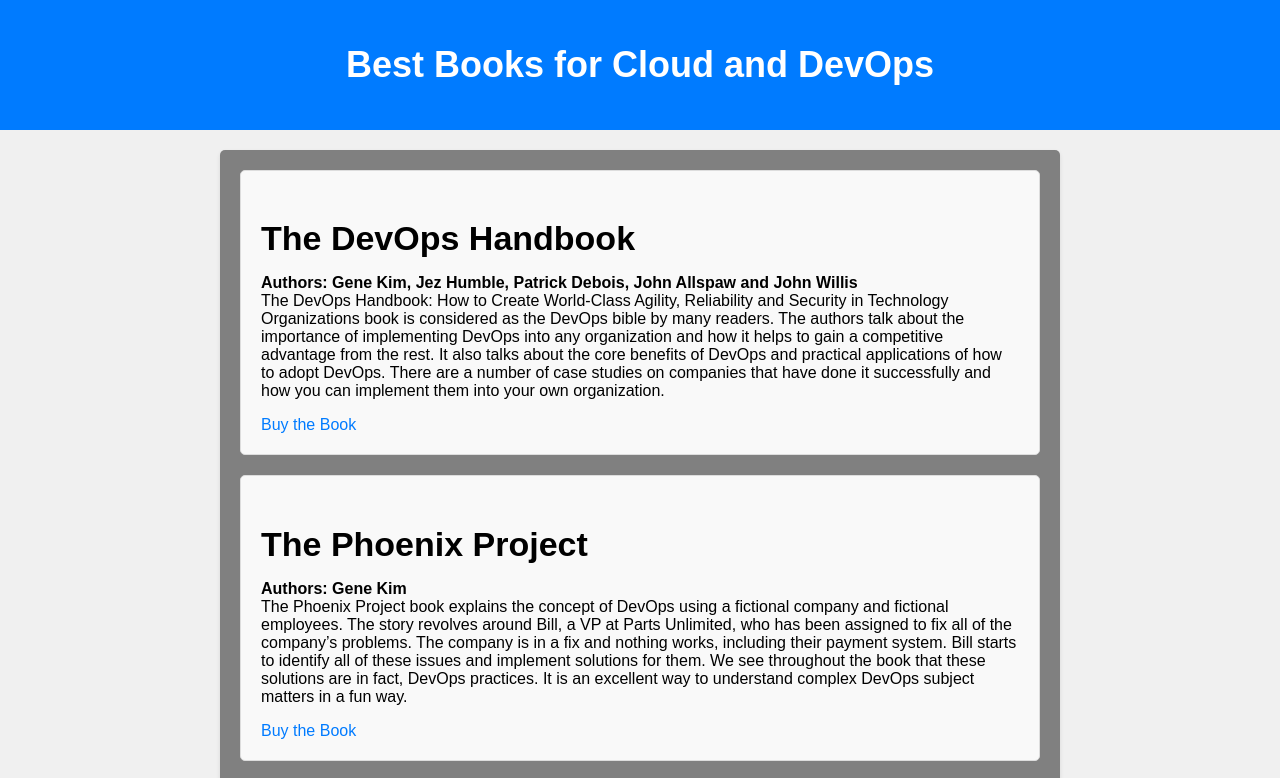
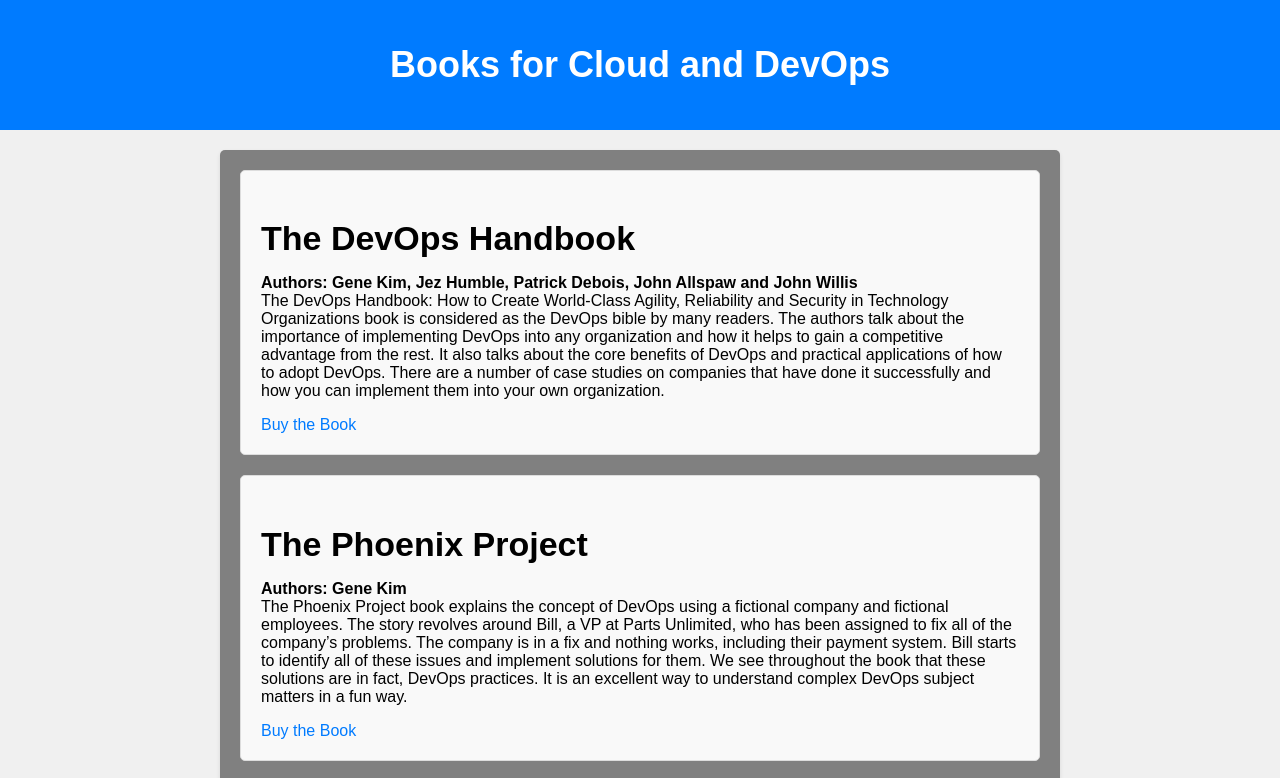
Before and after one commit to yervajaswanth/devopsnodejsproject, a plain HTML site: page index.html in a window 1280 px wide. Shown: the top 778 px of the page. Drawn offline with Linux system fonts and the light colour scheme.

Commit message:
Update index.html
updating the html file

```diff
--- a/index.html
+++ b/index.html
@@ -66,7 +66,7 @@
 </head>
 <body>
     <header>
-        <h1>Best Books for Cloud and DevOps</h1>
+        <h1> Books for Cloud and DevOps</h1>
     </header>
     <main>
         <div class="book">
```
